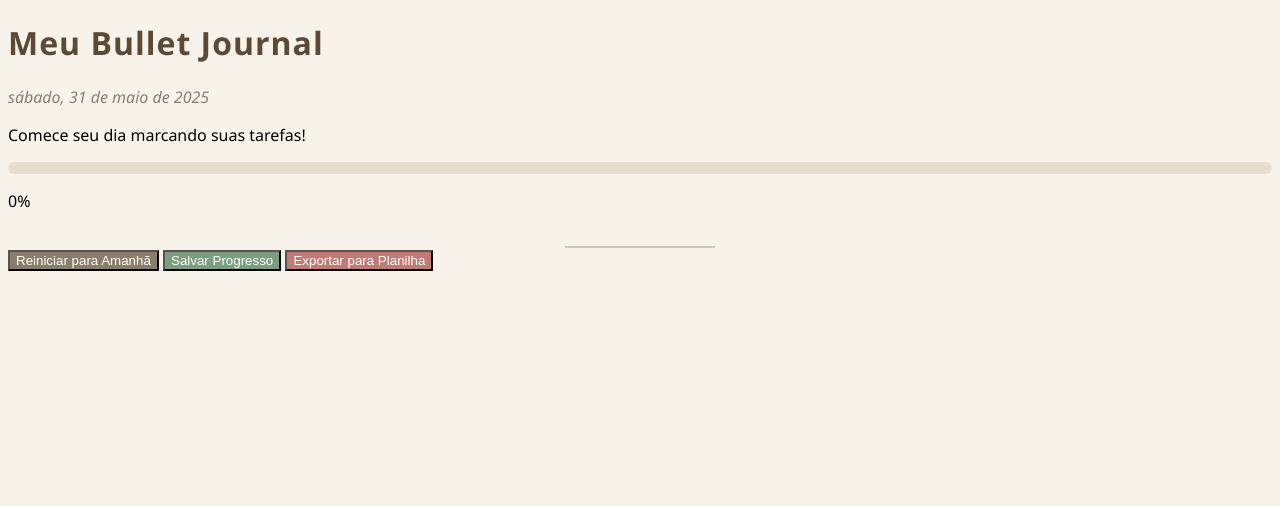
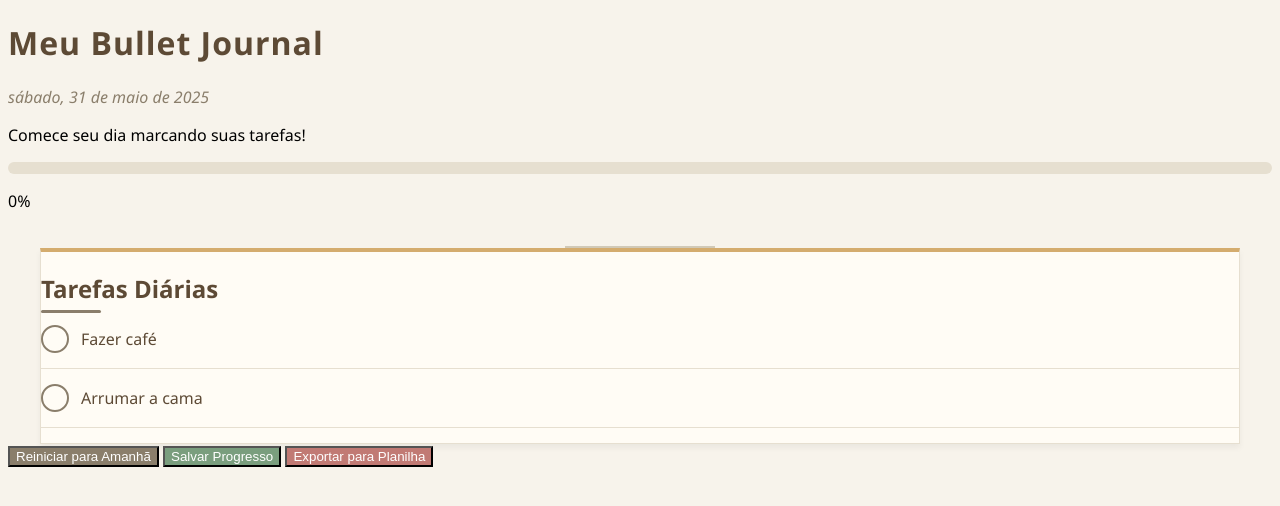
Before and after one commit to TatiTD-tech/gemini_organizador, a plain HTML site: page index.html in a window 1280 px wide. Drawn offline with Linux system fonts and the light colour scheme.

Commit message:
nova tentativa 3

```diff
--- a/index.html
+++ b/index.html
@@ -4,12 +4,12 @@
     <meta charset="UTF-8">
     <meta name="viewport" content="width=device-width, initial-scale=1.0">
     <title>Meu Bullet Journal Diário</title>
+    <link rel="stylesheet" href="https://cdnjs.cloudflare.com/ajax/libs/font-awesome/6.4.0/css/all.min.css">
     <link rel="stylesheet" href="style.css">
-
 </head>
 <body>
     <div class="container mx-auto px-4 py-8 max-w-6xl">
-        <!-- Conteúdo da aplicação -->
+        <!-- Cabeçalho -->
         <header class="mb-10 text-center page-header">
             <h1 class="text-4xl font-bold journal-title mb-2">Meu Bullet Journal</h1>
             <div class="flex justify-center items-center mb-3">
@@ -26,8 +26,31 @@
             </div>
         </header>
 
-        <!-- Seções do journal: Cuidados Pessoais, Tarefas Diárias, Outros -->
-        <!-- ... (conteúdo omitido para brevidade, permanece inalterado) ... -->
+        <!-- Seções de tarefas -->
+        <div class="grid grid-cols-1 md:grid-cols-2 lg:grid-cols-3 gap-6 main-container">
+            <!-- Exemplo de tarefa -->
+            <div class="section-card rounded-xl p-6 section-border-daily relative">
+                <h2 class="text-2xl font-bold header-decoration mb-8">Tarefas Diárias</h2>
+                <div class="space-y-2 max-h-[500px] overflow-y-auto pr-2">
+                    <div class="checkbox-container">
+                        <input type="checkbox" id="coffee" class="task-checkbox">
+                        <label for="coffee">
+                            <div class="custom-checkbox"></div>
+                            <span class="task-text">Fazer café</span>
+                        </label>
+                    </div>
+                    <div class="notebook-line"></div>
+                    <div class="checkbox-container">
+                        <input type="checkbox" id="bed" class="task-checkbox">
+                        <label for="bed">
+                            <div class="custom-checkbox"></div>
+                            <span class="task-text">Arrumar a cama</span>
+                        </label>
+                    </div>
+                    <div class="notebook-line"></div>
+                </div>
+            </div>
+        </div>
 
         <!-- Botões de Ação -->
         <div class="mt-10 text-center">
```
